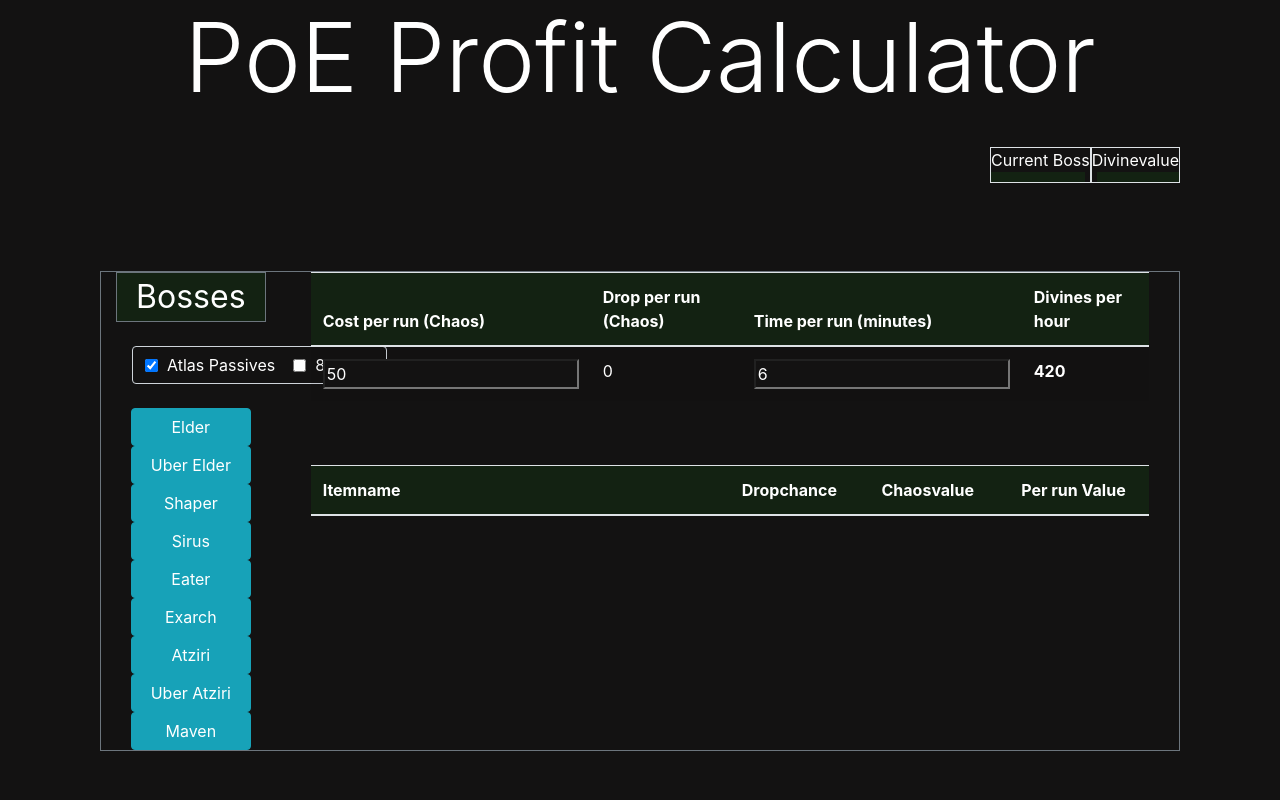
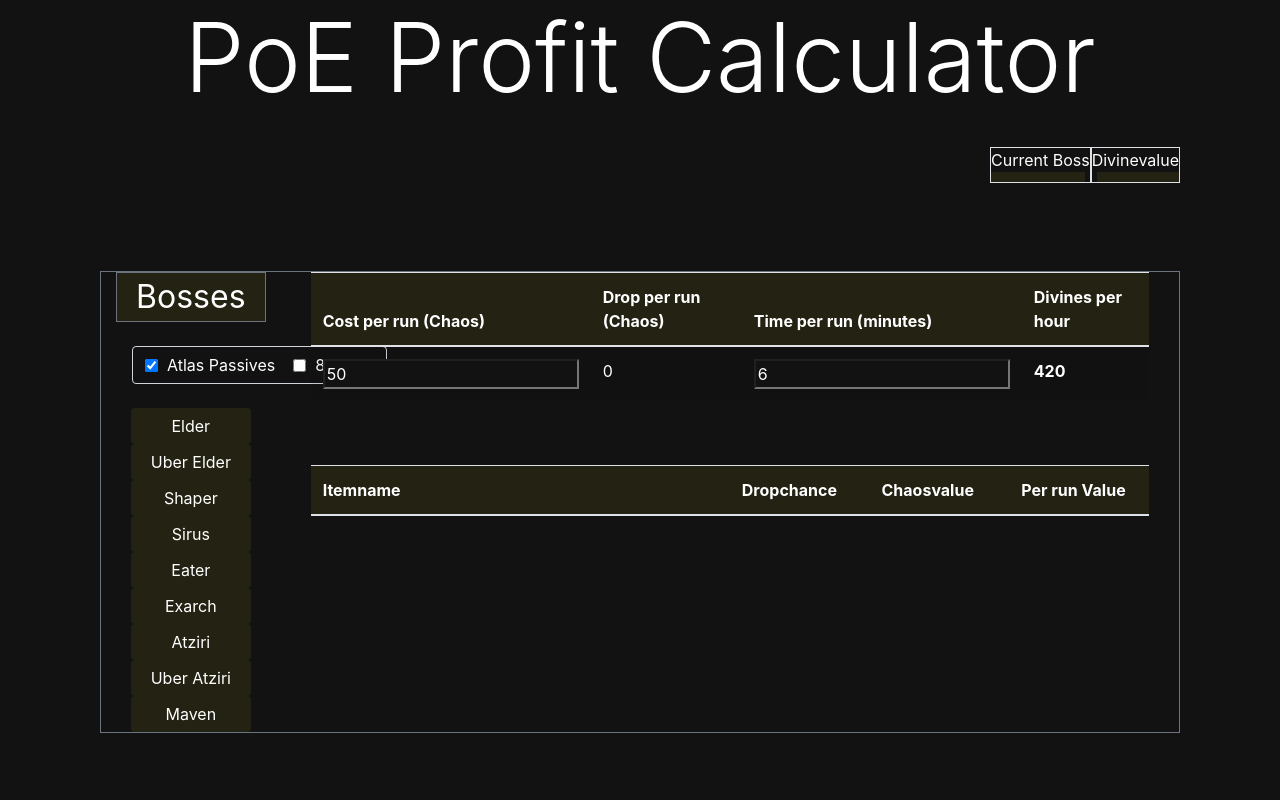
Before and after one commit to TheLegendHimself/PoeProfit, a plain HTML site: page index.html in a window 1280 px wide. Shown: the top 800 px of the page. Drawn offline with nearby package versions, Linux system fonts and the light colour scheme; no server answers.

Commit message:
another styling

```diff
--- a/css/index.css
+++ b/css/index.css
@@ -9,19 +9,17 @@ input{
 	background-color: #131212;
 	color:white;
 }
-
 .border{
 	color: white;
 }
-
 h1{
 	color: white;
 }
-/*
 .btn{
-	background-color: lightblue;
+	background-color: #242212;
+	border: #242212;
 }
-*/
+
 pre{
 	color: white;
 }
@@ -33,23 +31,23 @@ pre{
 	display: flex;
 	align-items: center;
 	justify-content: center;
-	background-color: #132212;
+	background-color: #242212;
 }
 #DivToChaos{
 	margin-left: 5px;
 	padding: 5px;
 	text-align: center;
-	background-color: #132212;
+	background-color: #242212;
 }
 #CurrBoss{
 	margin-right: 5px;
 	padding: 5px;
 	text-align: center;
-	background-color: #132212;
+	background-color: #242212;
 }
 table tr{
-	background-color: #132212;
+	background-color: #242212;
 }
-th{
-
+table th{
+	background-color: #242212;
 }
```
